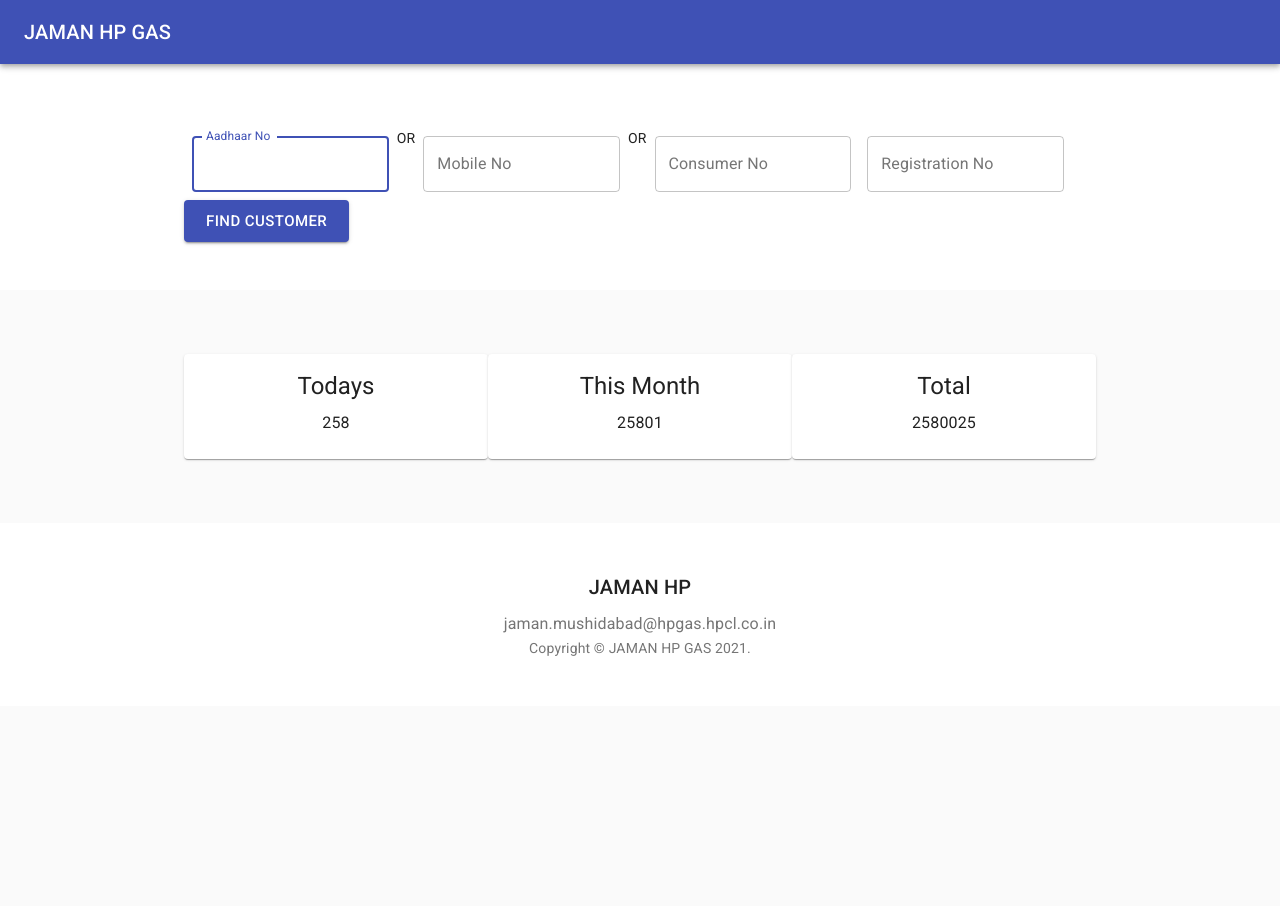
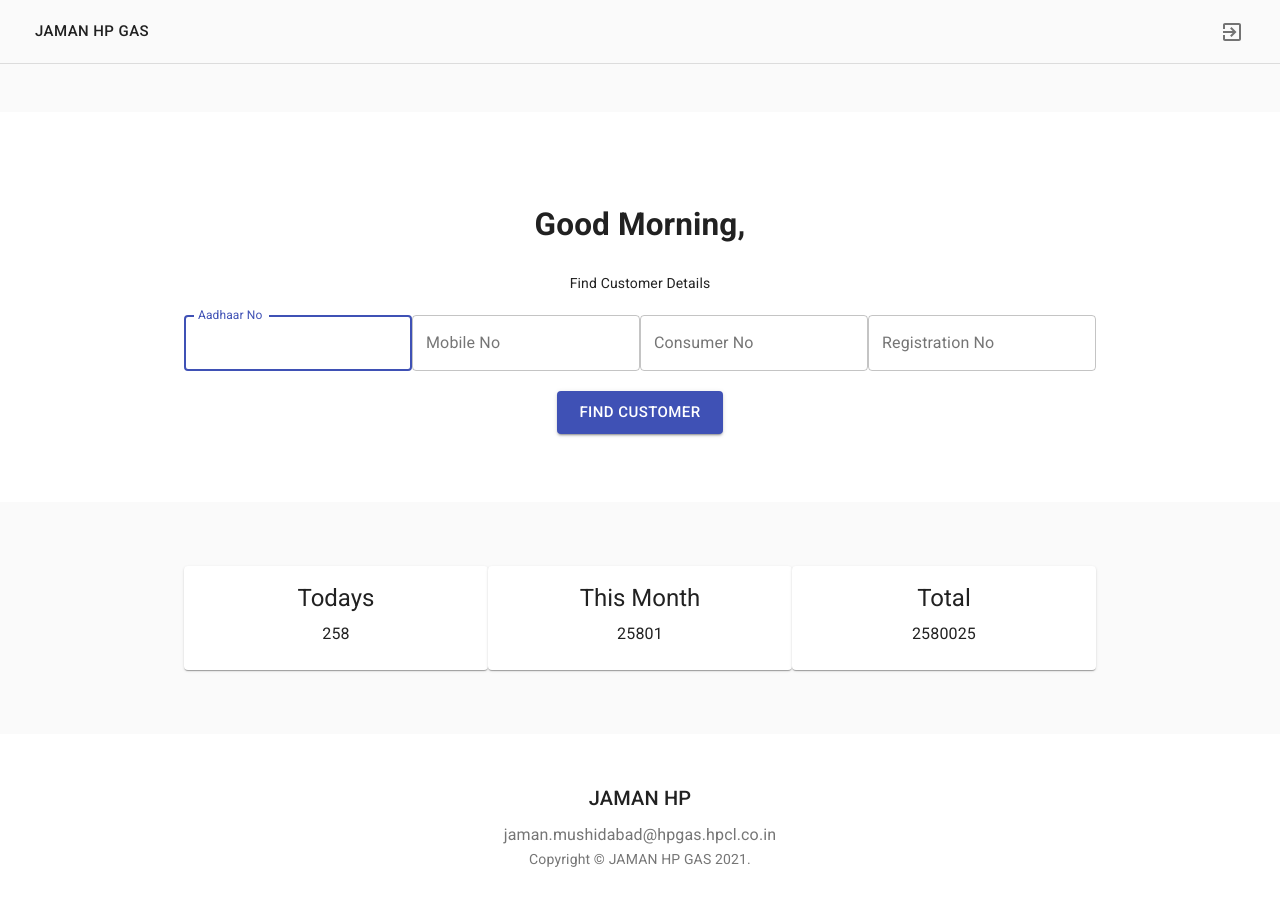
Before and after one commit to unsuredev/customer-dashboard-fer, a React (Create React App) app: page /home in a window 1280 px wide. Shown: the top 906 px of the page. Before the commit the page ends 800 px from the top, so only its background shows below. Built offline with nearby package versions, Linux system fonts and the light colour scheme.

Commit message:
new header added

```diff
--- /dev/null
+++ b/src/Components/Header.tsx
@@ -0,0 +1,80 @@
+import React from 'react';
+import { makeStyles } from '@material-ui/core/styles';
+import Toolbar from '@material-ui/core/Toolbar';
+import Button from '@material-ui/core/Button';
+import IconButton from '@material-ui/core/IconButton';
+import SearchIcon from '@material-ui/icons/Search';
+import Typography from '@material-ui/core/Typography';
+import ExitToAppIcon from '@material-ui/icons/ExitToApp';
+import { useHistory } from "react-router-dom";
+
+
+const useStyles = makeStyles((theme) => ({
+  toolbar: {
+    borderBottom: `1px solid ${theme.palette.divider}`,
+  },
+  toolbarTitle: {
+    flex: 1,
+  },
+  toolbarSecondary: {
+    justifyContent: 'space-between',
+    overflowX: 'auto',
+  },
+  toolbarLink: {
+    padding: theme.spacing(1),
+    flexShrink: 0,
+  },
+}));
+
+const Header=()=> {
+  const classes = useStyles();
+  let history = useHistory();
+  const [today, setDate] = React.useState(new Date());
+
+  const hour = today.getHours();
+  const wish = `Good ${(hour < 12 && 'Morning') || (hour < 17 && 'Afternoon') || 'Evening'}, `;
+  const userGreetings = () => {
+      return (
+          <div>
+              <h2>
+                  {wish}</h2>
+          </div>
+      )
+  }
+
+
+  const handleLogout = () => {
+    localStorage.clear();
+    history.push("/");
+};
+
+
+
+
+  return (
+    <React.Fragment>
+      <Toolbar className={classes.toolbar}>
+        <Button size="large">JAMAN HP GAS</Button>
+        <Typography
+       variant="subtitle1" gutterBottom
+          color="inherit"
+          align="center"
+          noWrap
+          className={classes.toolbarTitle}
+        >
+
+        </Typography>
+        <IconButton onClick={handleLogout} >
+     <ExitToAppIcon/>
+        </IconButton>
+
+      </Toolbar>
+      <Toolbar component="nav" variant="dense" className={classes.toolbarSecondary}>
+
+      </Toolbar>
+    </React.Fragment>
+  );
+}
+
+
+export default Header
--- a/src/Pages/Home.tsx
+++ b/src/Pages/Home.tsx
@@ -1,13 +1,11 @@
 import React from 'react';
 import { Button, Typography, CardHeader, Paper, Tabs, Tab, CardContent, Card, Grid, makeStyles, Container, CssBaseline, TextField } from '@material-ui/core';
 
-import AppBar from '@material-ui/core/AppBar';
-import CameraIcon from '@material-ui/icons/PhotoCamera';
-import CardActions from '@material-ui/core/CardActions';
-import CardMedia from '@material-ui/core/CardMedia';
-import Toolbar from '@material-ui/core/Toolbar';
 import Link from '@material-ui/core/Link';
-import Copyright from '../Components/Copyright'
+import Copyright from '../Components/Copyright';
+import Header from '../Components/Header';
+import { useHistory } from "react-router-dom";
+
 
 const useStyles = makeStyles((theme) => ({
     icon: {
@@ -18,6 +16,10 @@
         width: "25ch",
         flexGrow: 1,
     },
+    form: {
+        width: '100%', // Fix IE 11 issue.
+        marginTop: theme.spacing(1),
+      },
     heroContent: {
         backgroundColor: theme.palette.background.paper,
         padding: theme.spacing(8, 0, 6),
@@ -46,9 +48,23 @@
     },
 }));
 
-const cards = [1, 2, 3];
 
 const Home = () => {
+    const classes = useStyles();
+    let history = useHistory();
+    const [today, setDate] = React.useState(new Date());
+
+    const hour = today.getHours();
+    const wish = `Good ${(hour < 12 && 'Morning') || (hour < 17 && 'Afternoon') || 'Evening'}, `;
+    const userGreetings = () => {
+        return (
+            <div>
+                <h2>
+                    {wish}</h2>
+            </div>
+        )
+    }
+
 
 
     const [state, setState] = React.useState({
@@ -63,30 +79,42 @@
         setState({ ...state, [event.target.name]: event.target.value });
         //@ts-ignore
     };
-    const classes = useStyles();
+
+
+
+    React.useEffect(() => {
+        document.title = "Customer | JAMAN HP";
+        const timer = setInterval(() => {
+            setDate(new Date());
+        }, 60 * 1000);
+        return () => {
+            clearInterval(timer);
+        }
+    }, []);
 
     return (
         <React.Fragment>
             <CssBaseline />
-            <AppBar position="relative">
-                <Toolbar>
-                    <Typography variant="h6" color="inherit" noWrap>
-                        JAMAN HP GAS
-          </Typography>
-                </Toolbar>
-            </AppBar>
+            <Header/>
+
             <main>
 
                 <div className={classes.heroContent}>
-                    <Container maxWidth="md">
-                        <Grid container className="maincontainer">
+                    <Container maxWidth="md" component="main" >
 
-                            <Grid item>
-                                <form className={classes.root} noValidate autoComplete="off">
+
+                        <h2>{userGreetings()}</h2>
+
+                        <p>Find Customer Details </p>
+                        <Grid container className="maincontainer"  style={{justifyContent:"center" , textAlign:"center"}} >
+
+                            <Grid item xs={12}  sm={12} md={3} >
+                                <form className={classes.form}  noValidate autoComplete="off">
                                     <TextField
                                         id="outlined-basic"
                                         label="Aadhaar No"
                                         variant="outlined"
+                                        fullWidth
                                         type="aadhaar"
                                         name="aadhaar"
                                         autoComplete="aadhaar"
@@ -96,13 +124,14 @@
                                     />
                                 </form>
                             </Grid>
-                            OR
-                            <Grid item>
-                                <form className={classes.root} noValidate autoComplete="off">
+
+                            <Grid item  xs={12}  sm={12} md={3} >
+                                <form className={classes.form}  noValidate autoComplete="off">
                                     <TextField
                                         id="outlined-basic"
                                         label="Mobile No"
                                         name="mobile"
+                                        fullWidth
                                         variant="outlined"
                                         type="tel"
                                         value={state.mobile}
@@ -110,40 +139,37 @@
                                     />
                                 </form>
                             </Grid>
-                            OR
-                            <Grid>
-                                <form className={classes.root} noValidate autoComplete="off">
+
+                            <Grid item  xs={12}  sm={12} md={3}>
+                                <form className={classes.form}  noValidate autoComplete="off">
                                     <TextField
                                         id="outlined-basic"
                                         label="Consumer No"
                                         name="consumer"
                                         variant="outlined"
+                                        fullWidth
                                         type="text"
                                         value={state.consumerNo}
                                         onChange={handleChange}
                                     />
                                 </form>
                             </Grid>
-                            <Grid>
-                                <form className={classes.root} noValidate autoComplete="off">
+                            <Grid item xs={12}  sm={12} md={3} >
+                                <form className={classes.form}  noValidate autoComplete="off">
                                     <TextField
                                         id="outlined-basic"
                                         label="Registration No"
                                         name="reg"
                                         variant="outlined"
+                                        fullWidth
                                         type="text"
                                         value={state.reg}
                                         onChange={handleChange}
                                     />
                                 </form>
                             </Grid>
-
-
-
-                            <Grid />
-
-                            <Grid container>
-                                <Button
+                            <div style={{textAlign:"center" , justifyContent:"center" , margin:"20px"}}>
+                            <Button
                                     variant="contained"
                                     size="large"
                                     color="primary"
@@ -151,7 +177,14 @@
                                 >
                                     FIND CUSTOMER
                 </Button>
-                            </Grid>
+                                </div>
+
+
+
+
+                            <Grid />
+
+
                         </Grid>
                     </Container>
                 </div>
```
